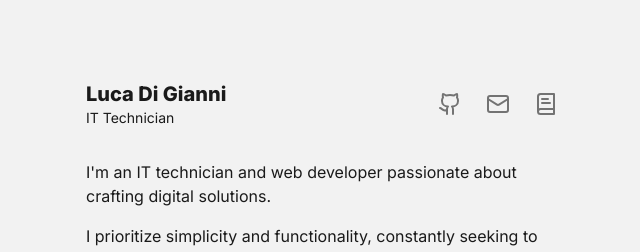
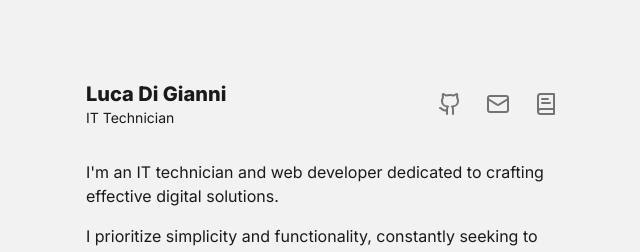
Before and after one commit to ldgni/ldgni.io, a Next.js app: page / in a window 1280 px wide. Shown: the top 252 px of the page, without its empty margins (314-954 px from the left). Built offline with nearby package versions, Linux system fonts and the light colour scheme.

Commit message:
chore: update descriptions to enhance clarity and impact

```diff
--- a/src/app/layout.jsx
+++ b/src/app/layout.jsx
@@ -12,7 +12,7 @@ const inter = Inter({ subsets: ["latin"] });
 export const metadata = {
   title: "Luca Di Gianni",
   description:
-    "Luca Di Gianni is an IT technician and web developer passionate about crafting digital solutions.",
+    "Luca Di Gianni is an IT technician and web developer dedicated to crafting effective digital solutions.",
   icons: {
     icon: "/favicon.ico",
     shortcut: "/favicon-16x16.png",
@@ -21,7 +21,7 @@ export const metadata = {
   openGraph: {
     title: "Luca Di Gianni",
     description:
-      "Luca Di Gianni is an IT technician and web developer passionate about crafting digital solutions.",
+      "Luca Di Gianni is an IT technician and web developer dedicated to crafting effective digital solutions.",
     url: "https://ldgni.io",
     siteName: "Luca Di Gianni",
     type: "website",
--- a/src/app/page.jsx
+++ b/src/app/page.jsx
@@ -5,8 +5,8 @@ export default function Home() {
     <main>
       <div className="mb-8 flex flex-col gap-4">
         <p>
-          I&apos;m an IT technician and web developer passionate about crafting
-          digital solutions.
+          I&apos;m an IT technician and web developer dedicated to crafting
+          effective digital solutions.
         </p>
         <p>
           I prioritize simplicity and functionality, constantly seeking to
```
